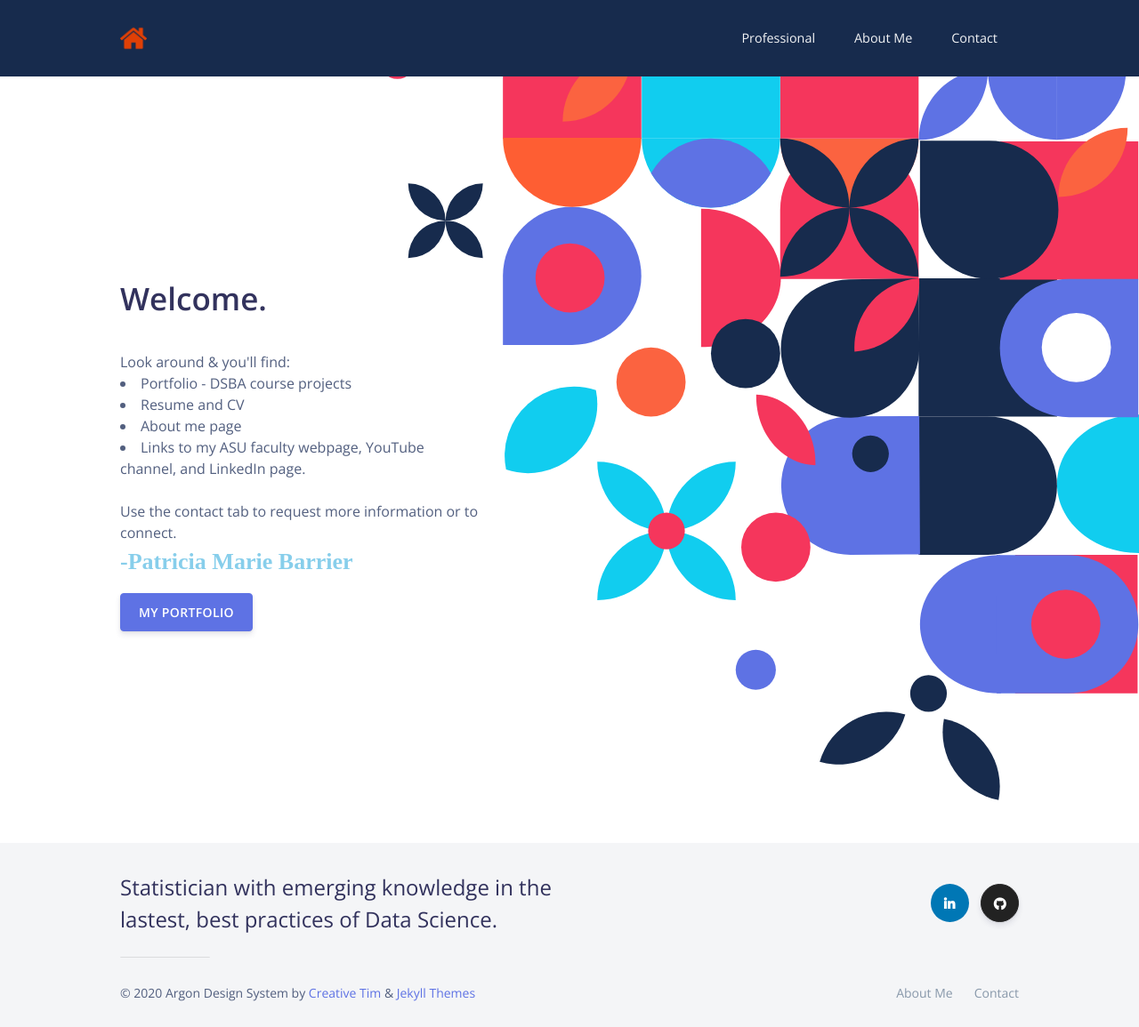
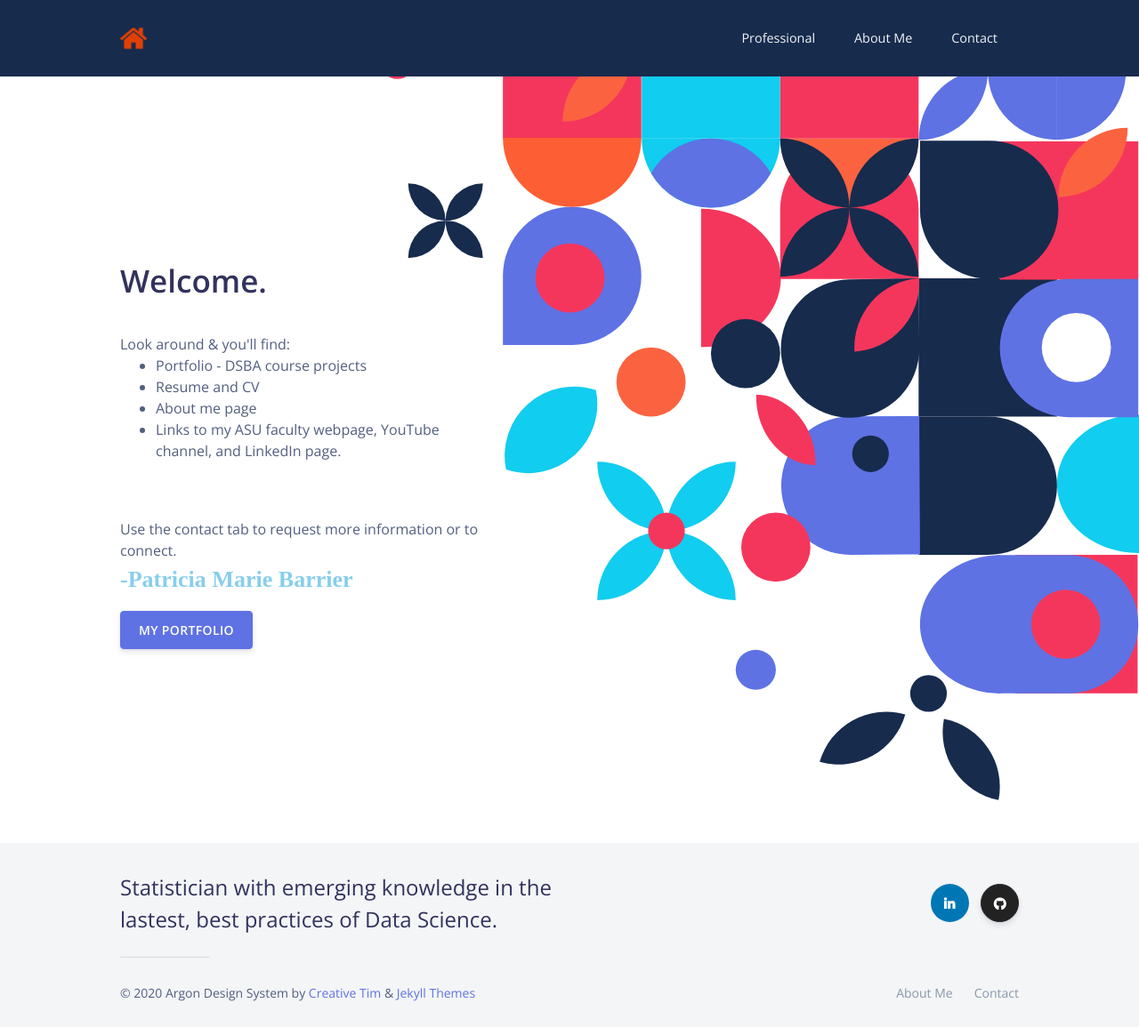
Before and after one commit to patriciamariebarrier/patriciamariebarrier.github.io, a Jekyll site: the page built from index.html, in a window 1280 px wide. Shown: the whole page at 89% size. Built offline with Jekyll 4.4.1, drawn with Linux system fonts in a browser that asks for light colours; nearby versions of some CDN libraries.

Commit message:
Update home-sample.html

```diff
--- a/_includes/home-sample.html
+++ b/_includes/home-sample.html
@@ -5,11 +5,12 @@
       <div class="row">
         <div class="col-lg-5 col-md-7 mr-auto text-left d-flex justify-content-center flex-column">
           <h3 class="display-3"><br>Welcome. </h3><br><class="lead mt-0">Look around & you'll find:<br>
+          <UL>
 <li>Portfolio - DSBA course projects <br>
 <li>Resume and CV <br>
 <li>About me page<br>
  <li>Links to my ASU faculty webpage, YouTube channel, and LinkedIn page.
-
+          </UL>
   <br>
 <br>
    <class="lead mt-0">Use the contact tab to request more information or to connect.
```
